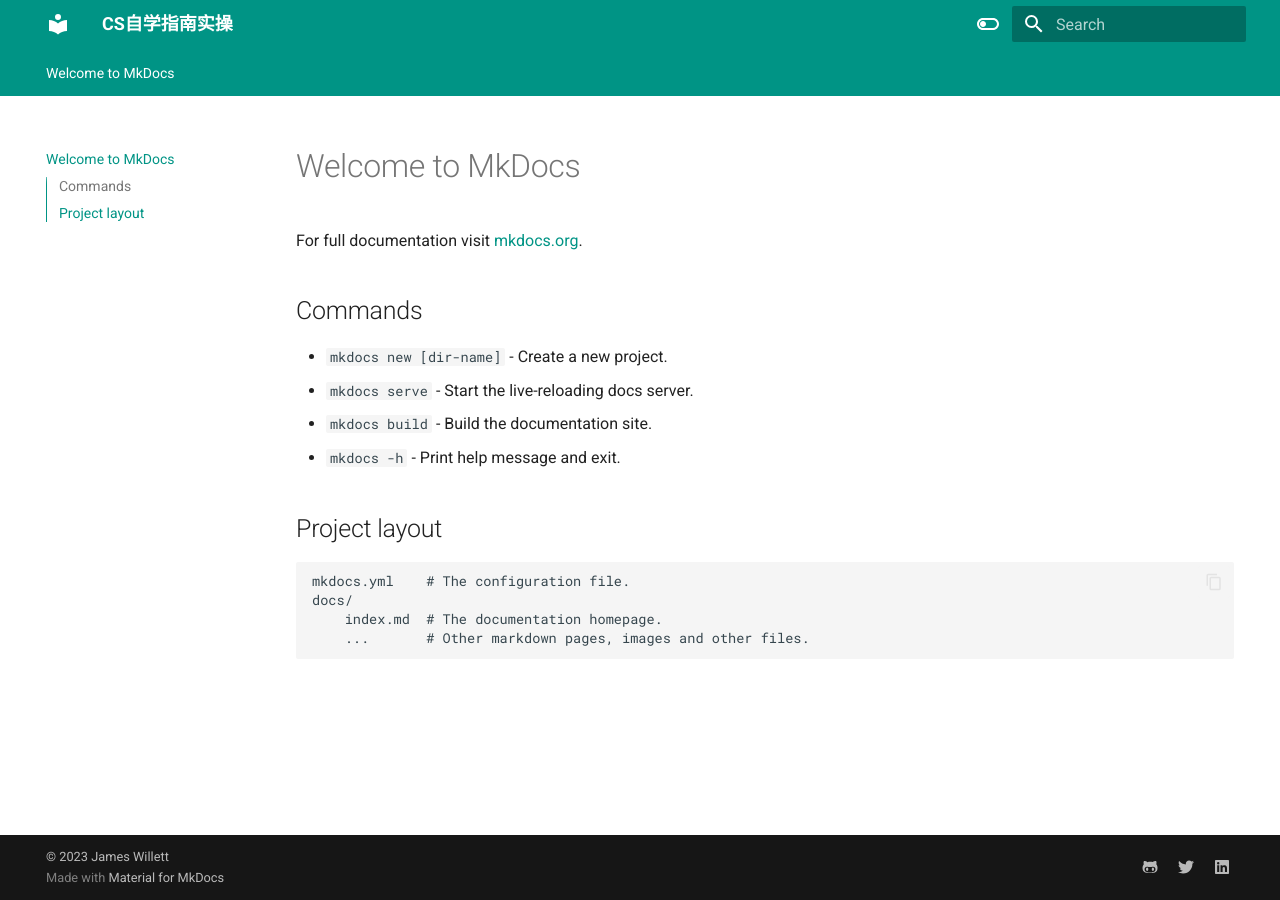
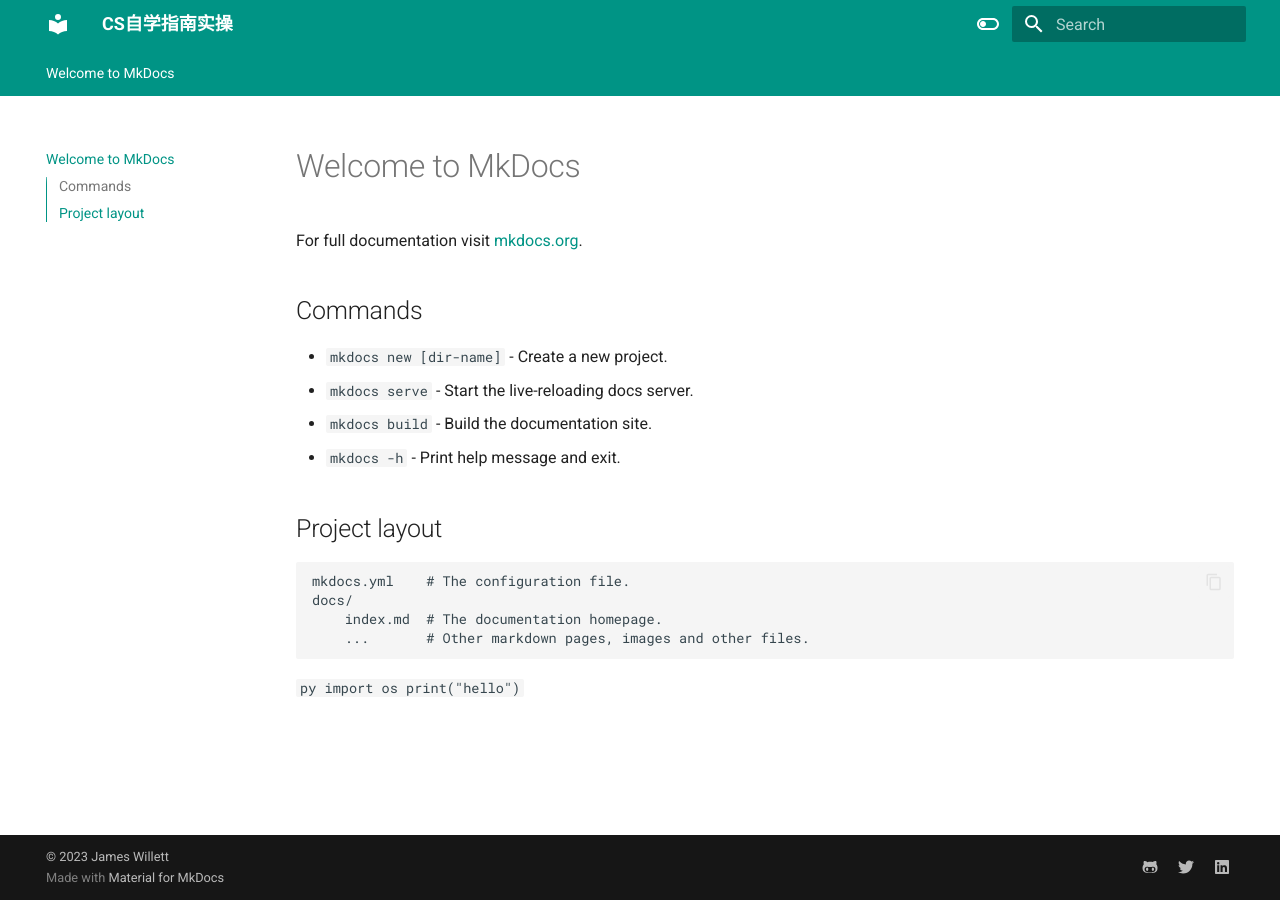
Before and after one commit to tanggengsheng/csdiy.impl.blog, an MkDocs documentation site: the page built from docs/index.md, in a window 1280 px wide. Built offline with MkDocs 1.6.1 and Material for MkDocs 9.7.7, drawn with Linux system fonts in a browser that asks for light colours.

Commit message:
codeblock

````diff
--- a/docs/index.md
+++ b/docs/index.md
@@ -15,3 +15,7 @@
     docs/
         index.md  # The documentation homepage.
         ...       # Other markdown pages, images and other files.
+```py
+import os
+print("hello")
+```
````
